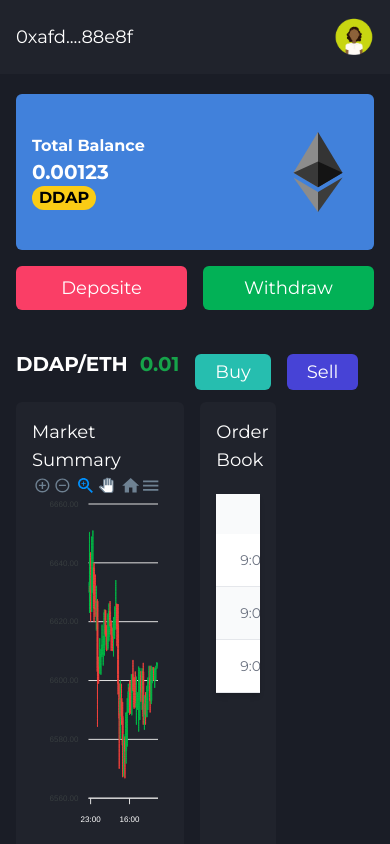
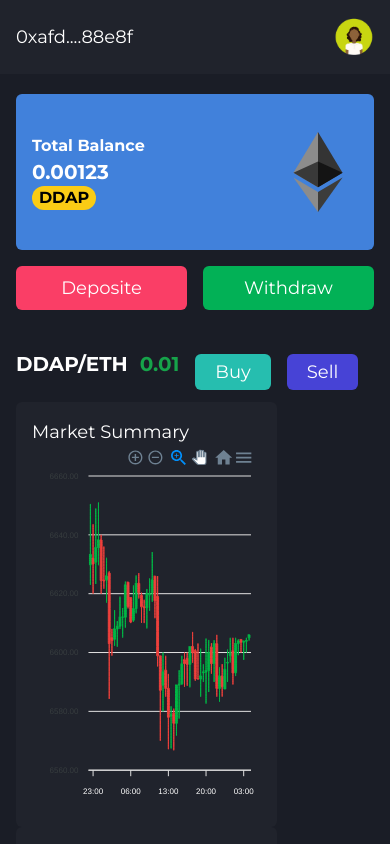
Before and after one commit to Mr-DecodeBlock/Decentralize-Token-Exchange, a React (Create React App) app: page / in a window 390 px wide. Shown: the top 844 px of the page. Built offline with nearby package versions, Linux system fonts and the light colour scheme.

Commit message:
dex token exchange

```diff
--- a/src/App.js
+++ b/src/App.js
@@ -61,7 +61,7 @@ export default function App() {
               </div>
             </div>
           </div>
-          <div class="grid grid-cols-3 gap-4">
+          <div class="grid lg:grid-cols-3 lg:gap-4 grid-cols-1 lg:gap-2">
             <div className="bg-[#20232C] p-4 col-span-2 rounded-md text-white">
               <p className="text-lg">Market Summary</p>
               <Chart
```
